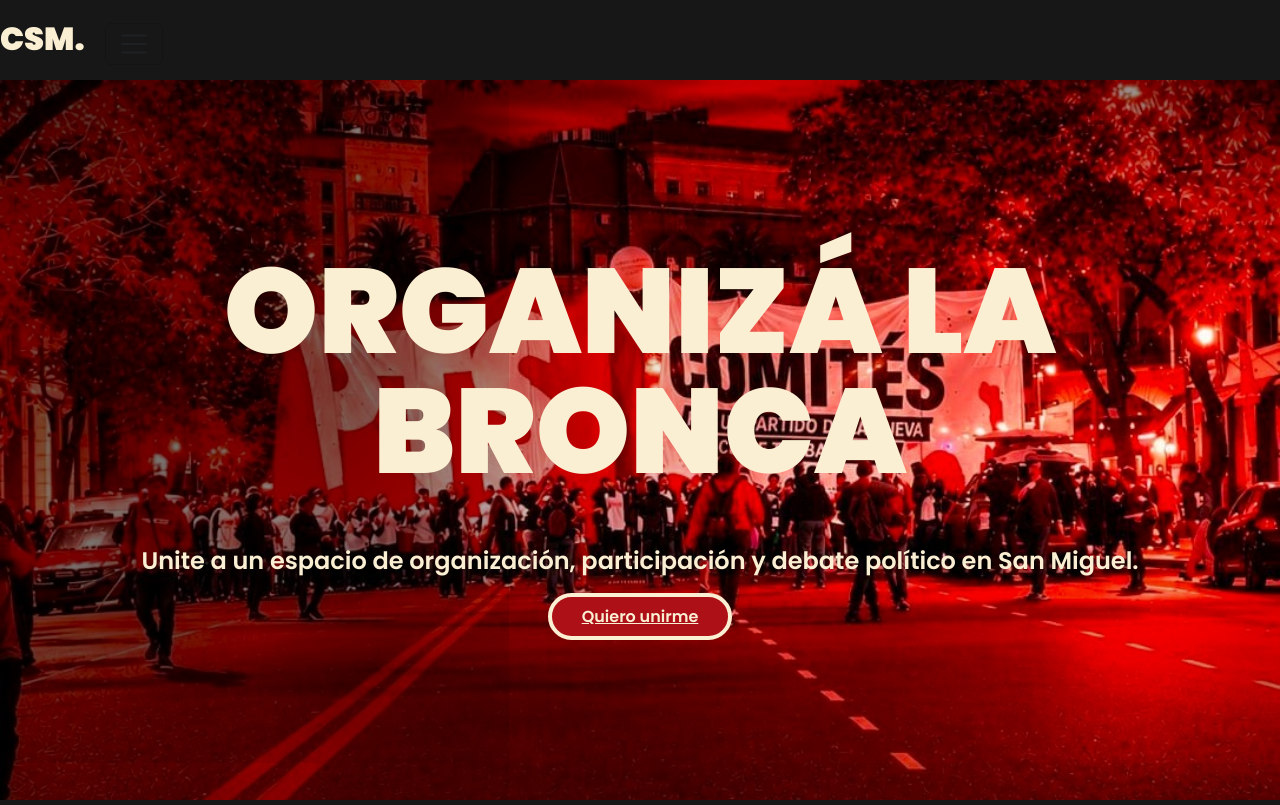
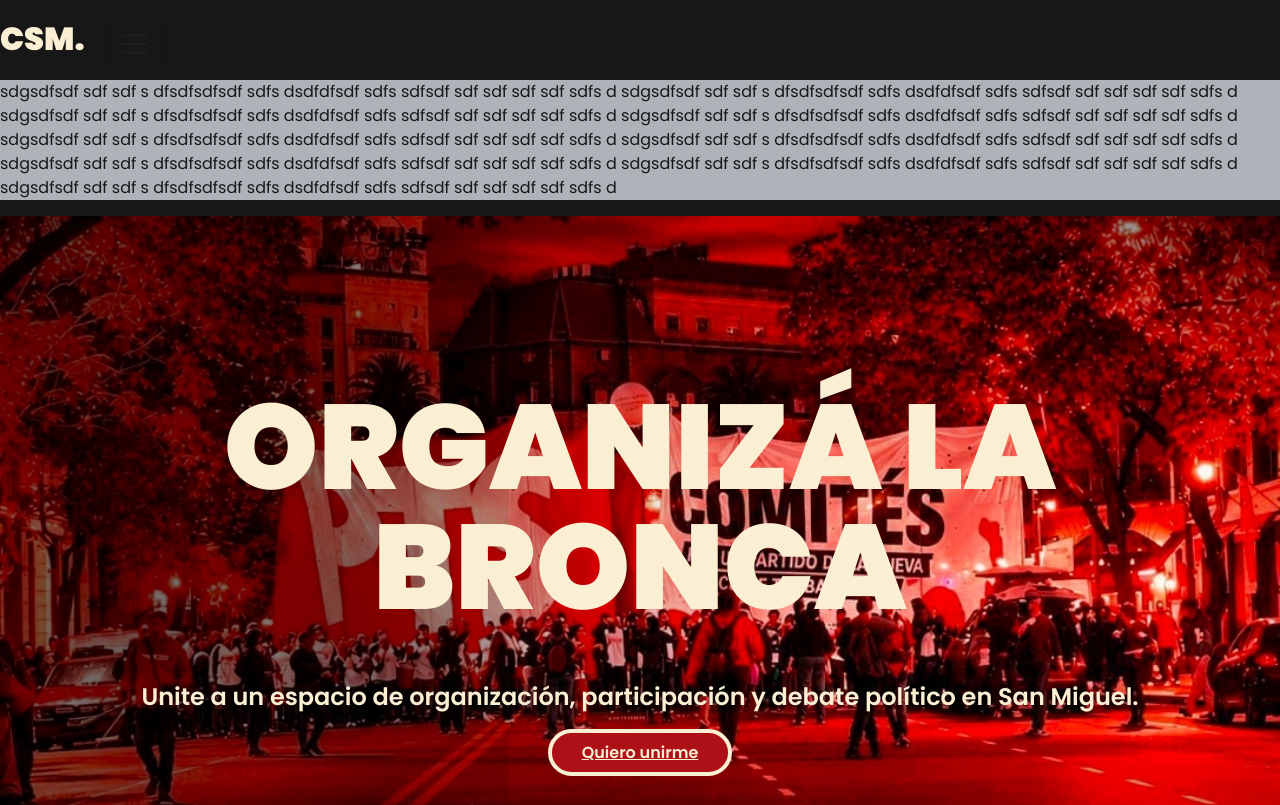
Before and after one commit to maximilianoVelazco/csm, a plain HTML site: page index.html in a window 1280 px wide. Shown: the top 805 px of the page. Drawn offline with nearby package versions, Linux system fonts and the light colour scheme.

Commit message:
over-hero

```diff
--- a/index.html
+++ b/index.html
@@ -46,7 +46,19 @@
         </nav>
     </header>
 
-    <section class="container-fluid over-hero"></section>
+    <section class=" over-hero">
+        <p>sdgsdfsdf sdf sdf s dfsdfsdfsdf sdfs dsdfdfsdf sdfs sdfsdf sdf sdf sdf sdf sdfs d
+            sdgsdfsdf sdf sdf s dfsdfsdfsdf sdfs dsdfdfsdf sdfs sdfsdf sdf sdf sdf sdf sdfs d
+            sdgsdfsdf sdf sdf s dfsdfsdfsdf sdfs dsdfdfsdf sdfs sdfsdf sdf sdf sdf sdf sdfs d
+            sdgsdfsdf sdf sdf s dfsdfsdfsdf sdfs dsdfdfsdf sdfs sdfsdf sdf sdf sdf sdf sdfs d
+            sdgsdfsdf sdf sdf s dfsdfsdfsdf sdfs dsdfdfsdf sdfs sdfsdf sdf sdf sdf sdf sdfs d
+            sdgsdfsdf sdf sdf s dfsdfsdfsdf sdfs dsdfdfsdf sdfs sdfsdf sdf sdf sdf sdf sdfs d
+            sdgsdfsdf sdf sdf s dfsdfsdfsdf sdfs dsdfdfsdf sdfs sdfsdf sdf sdf sdf sdf sdfs d
+            sdgsdfsdf sdf sdf s dfsdfsdfsdf sdfs dsdfdfsdf sdfs sdfsdf sdf sdf sdf sdf sdfs d
+            sdgsdfsdf sdf sdf s dfsdfsdfsdf sdfs dsdfdfsdf sdfs sdfsdf sdf sdf sdf sdf sdfs d
+
+        </p>
+    </section>
 
     <main>
         <!-- HERO -->
```
